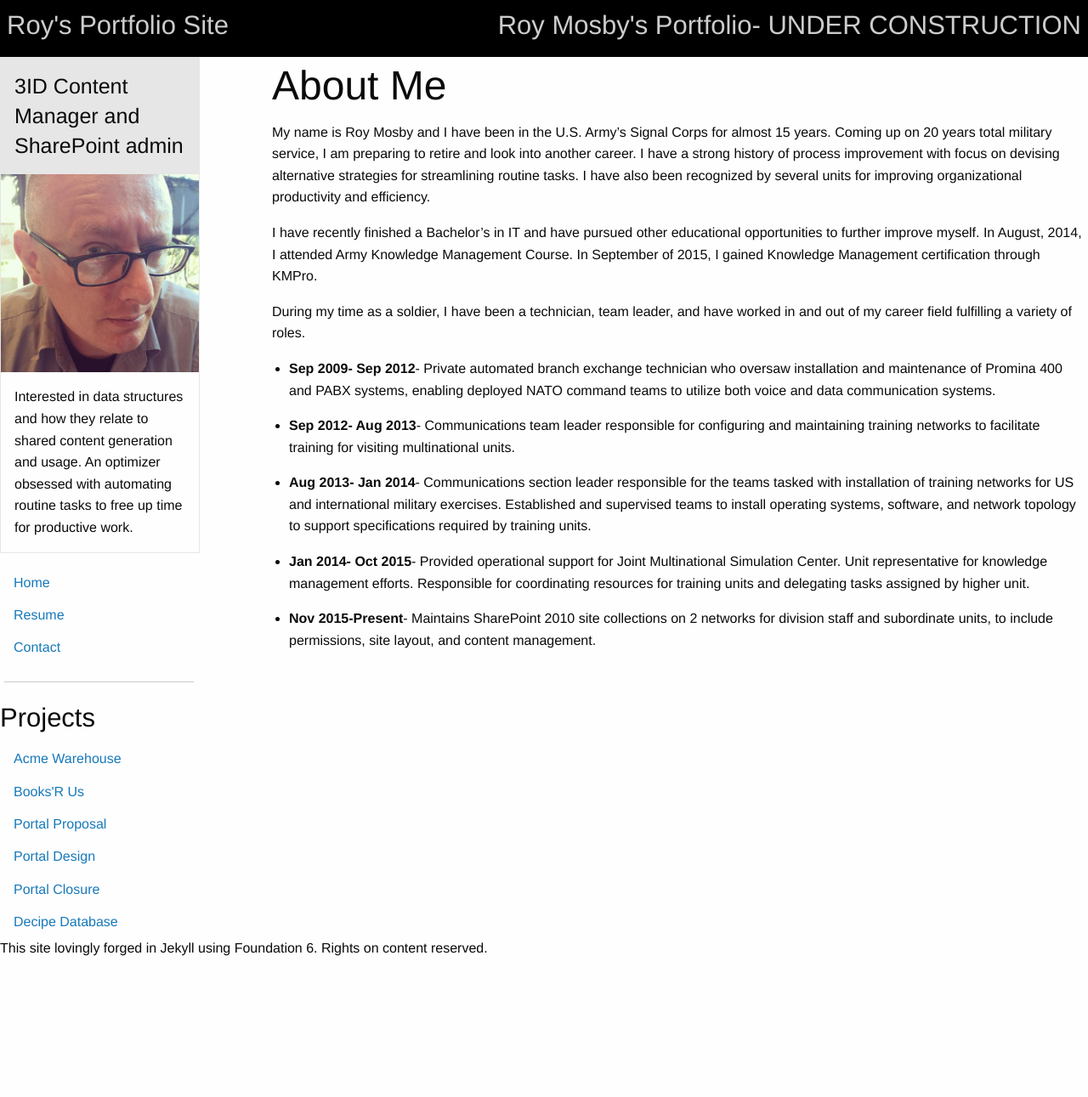
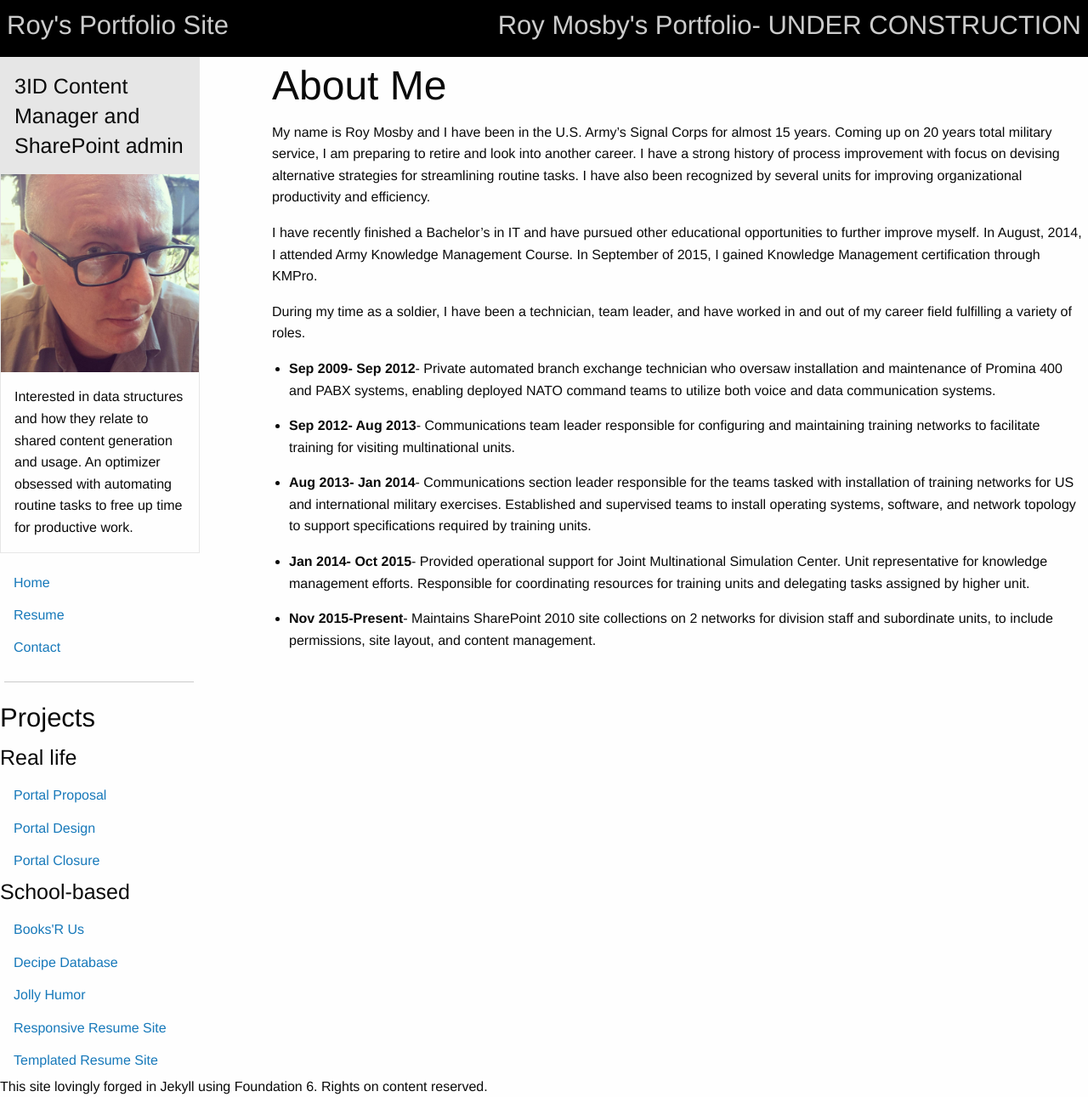
Before and after one commit to royemosby/roymosby.me, a Jekyll site: the page built from index.md, in a window 1280 px wide. Shown: the whole page at 85% size. Built offline with Jekyll 4.4.1, drawn with Linux system fonts in a browser that asks for light colours; before the commit the page ends 1128 px from its top, so only the background shows below that.

Commit message:
rearranged projects

```diff
--- a/_includes/sidebarMain.html
+++ b/_includes/sidebarMain.html
@@ -18,14 +18,19 @@
       </ul>
       <hr class="menu-splitter">
       <h3>Projects</h3>
-
+      <h4>Real life</h4>
       <ul class="vertical menu">
-        <li><a href="/projects/AcmeWarehouse.html">Acme Warehouse</a></li>
-        <li><a href="/projects/BooksRUs.html">Books'R Us</a></li>
         <li><a href="/projects/PortalProposal.html">Portal Proposal</a></li>
         <li><a href="/projects/PortalDesign.html">Portal Design</a></li>
         <li><a href="/projects/PortalClosure.html">Portal Closure</a></li>
+      </ul>
+      <h4>School-based</h4>
+      <ul class="vertical menu">
+        <li><a href="/projects/BooksRUs.html">Books'R Us</a></li>
         <li><a href="/projects/RecipeDB.html">Decipe Database</a></li>
+        <li><a href="#">Jolly Humor</a></li>
+        <li><a href="/projects/ResponsiveResume.html">Responsive Resume Site</a></li>
+        <li><a href="/projects/TemplatedResume.html">Templated Resume Site</a></li>
       </ul>
     <!-- </div>
   </div> -->
```
